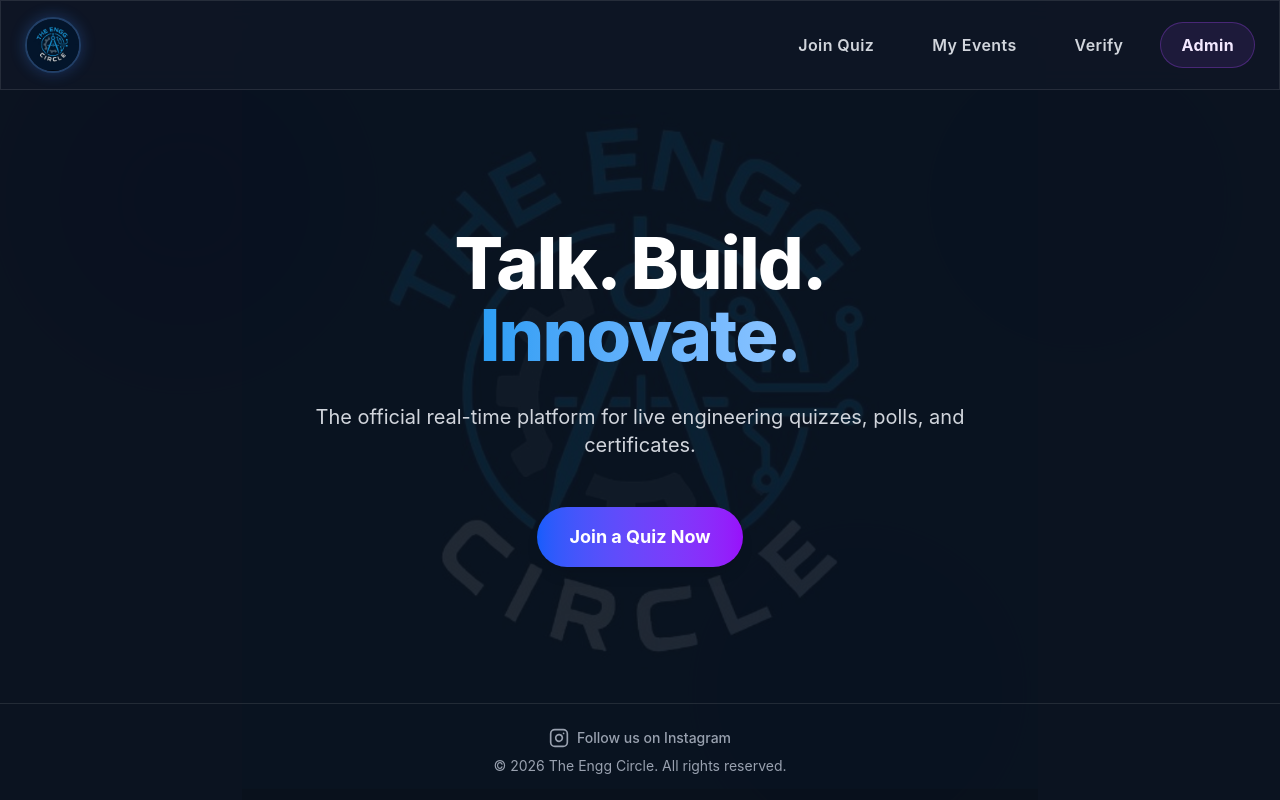
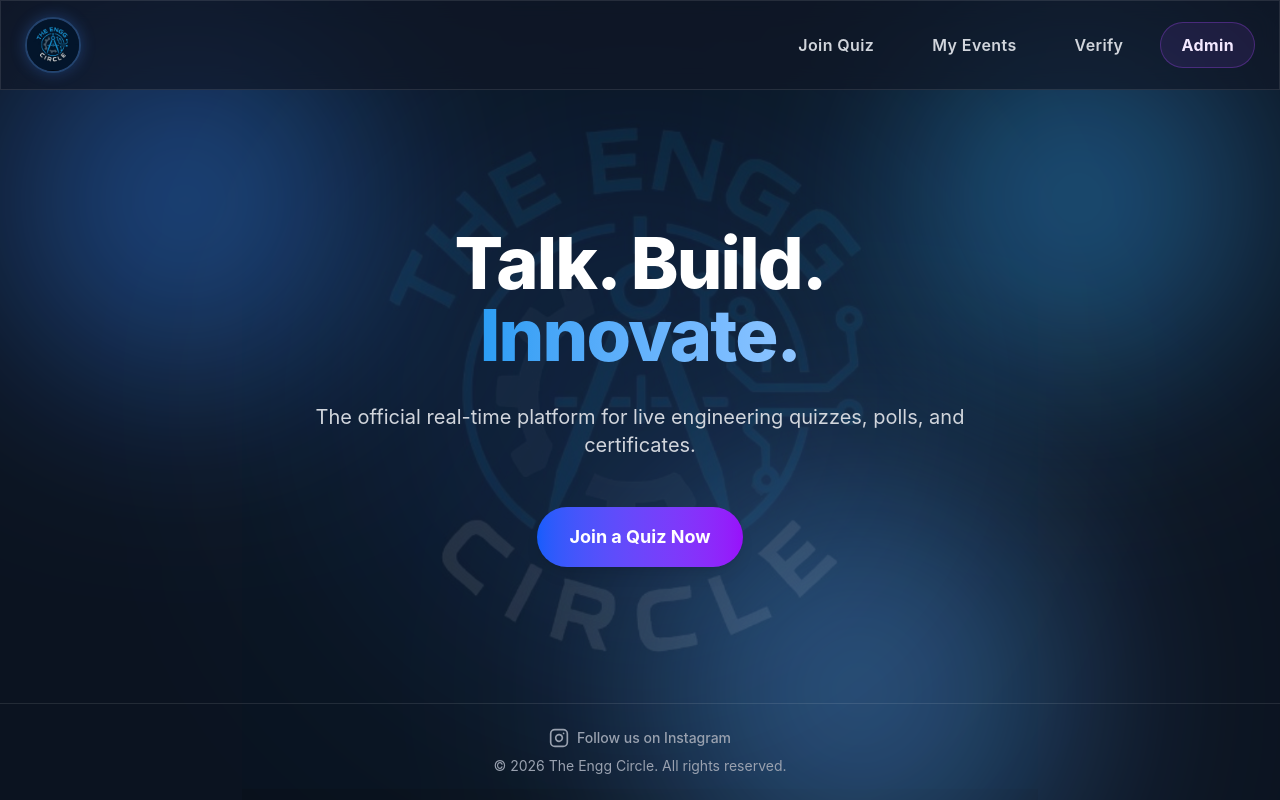
Before and after one commit to rajbabugoswami/engg-circle-app, a React app in the folder frontend/: page / in a window 1280 px wide. Built offline with nearby package versions, Linux system fonts and the light colour scheme; no server answers; the HTML template or start-up script is replaced by a standard one.

Commit message:
Add neon glow effect to the main background body

```diff
--- a/frontend/src/pages/Home.jsx
+++ b/frontend/src/pages/Home.jsx
@@ -6,9 +6,10 @@ const Home = () => {
     <div className="min-h-screen bg-[#0b1320] flex flex-col font-sans text-white relative overflow-hidden">
       {/* Animated background blobs matching logo colors */}
       <div className="absolute inset-0 opacity-10 bg-center bg-no-repeat bg-contain" style={{ backgroundImage: "url('/logo.jpeg')" }}></div>
-      <div className="absolute top-0 left-0 w-96 h-96 bg-blue-600 rounded-full mix-blend-multiply filter blur-3xl opacity-20 animate-blob"></div>
-      <div className="absolute top-0 right-0 w-96 h-96 bg-[#2a9df4] rounded-full mix-blend-multiply filter blur-3xl opacity-20 animate-blob animation-delay-2000"></div>
-      <div className="absolute -bottom-32 left-1/2 w-96 h-96 bg-blue-400 rounded-full mix-blend-multiply filter blur-3xl opacity-20 animate-blob animation-delay-4000"></div>
+      <div className="absolute top-0 left-0 w-96 h-96 bg-blue-500 rounded-full mix-blend-screen filter blur-[100px] opacity-40 animate-blob"></div>
+      <div className="absolute top-0 right-0 w-96 h-96 bg-[#2a9df4] rounded-full mix-blend-screen filter blur-[100px] opacity-40 animate-blob animation-delay-2000"></div>
+      <div className="absolute -bottom-32 left-1/2 w-96 h-96 bg-blue-400 rounded-full mix-blend-screen filter blur-[100px] opacity-40 animate-blob animation-delay-4000"></div>
+      <div className="absolute top-1/2 left-1/2 -translate-x-1/2 -translate-y-1/2 w-[600px] h-[600px] bg-blue-500/20 rounded-full mix-blend-screen filter blur-[120px] opacity-60 pointer-events-none"></div>
 
       <header className="relative z-10 glass-dark">
         <div className="max-w-7xl mx-auto px-4 md:px-6 py-3 md:py-4 flex flex-col md:flex-row justify-between items-center gap-2 md:gap-4">
```
